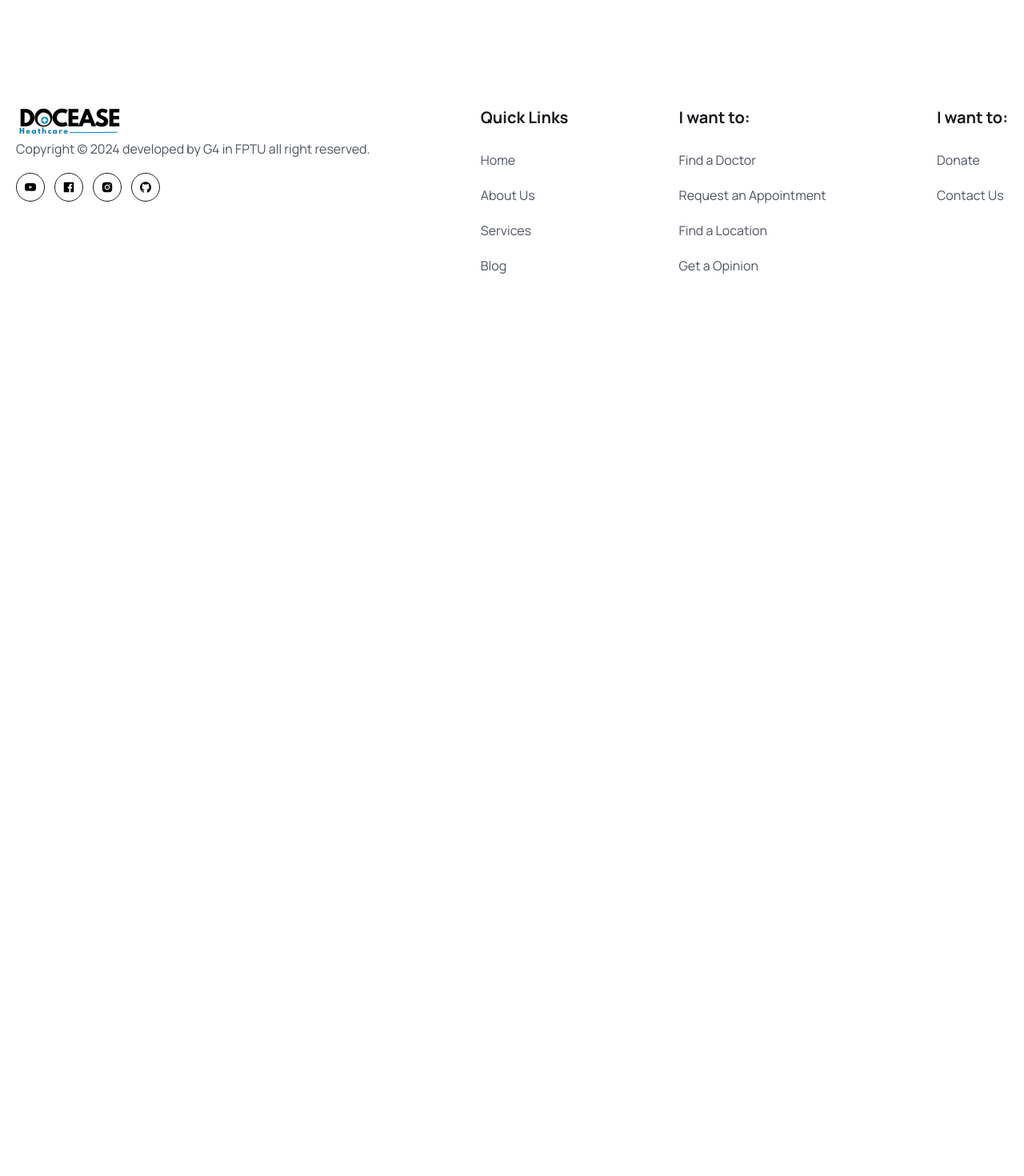
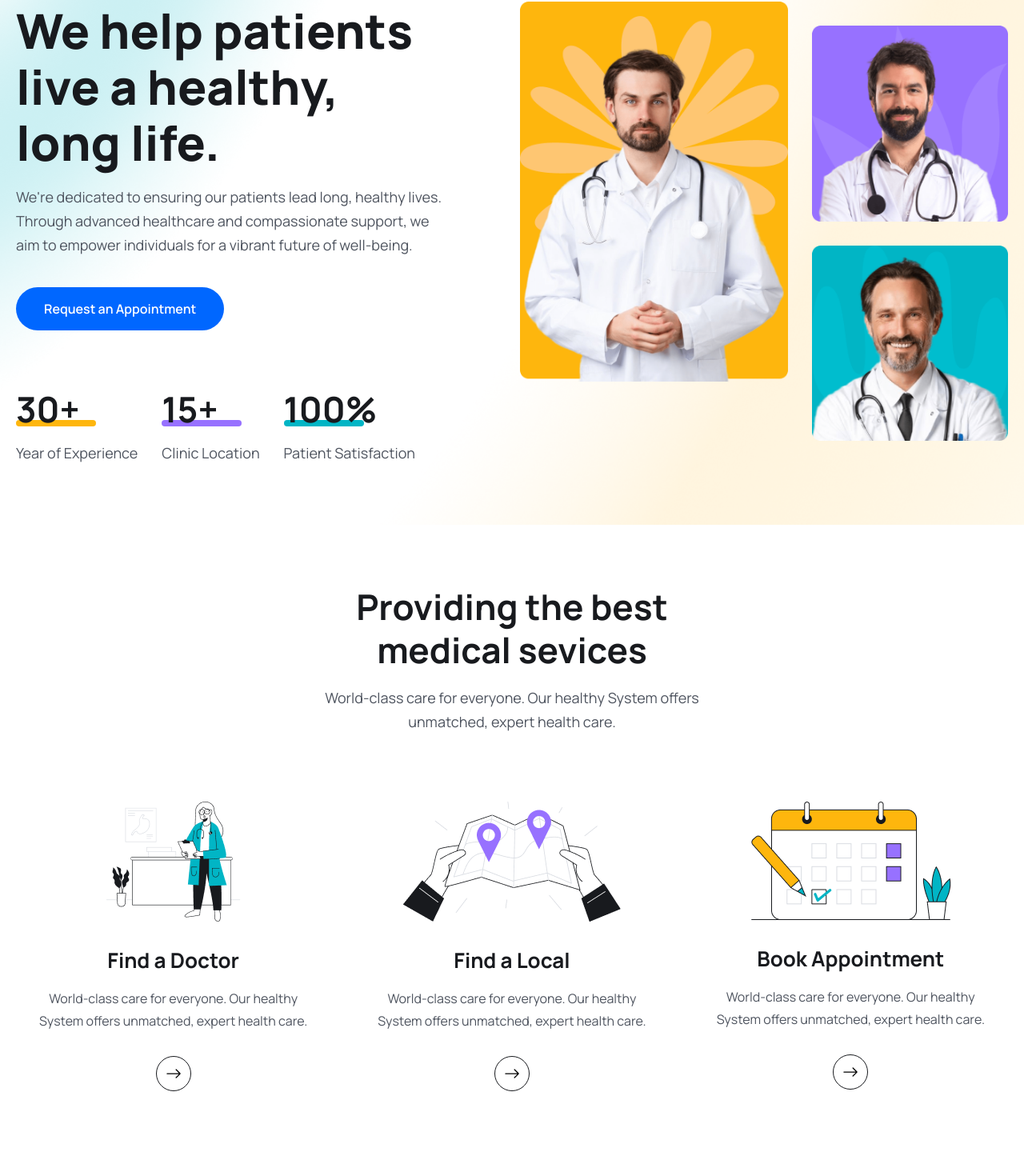
Before and after one commit to lehoangnhatlinh/DocEase-Booking, a React (Vite) app in the folder frontend/: page / in a window 1280 px wide. Shown: the part 158-1628 px from the top of the page at 80% size. Before the commit the page ends 800 px from the top, so only its background shows below. Built offline with nearby package versions, Linux system fonts and the light colour scheme; a web font is replaced by a local one.

Commit message:
Do banner and how work it section

```diff
--- a/frontend/src/components/Footer/Footer.jsx
+++ b/frontend/src/components/Footer/Footer.jsx
@@ -5,22 +5,22 @@
 const socialLinks = [
   {
     path: "",
-    icon: <AiFillYoutube/>
+    icon: <AiFillYoutube className='group-hover:text-white w-4 h-5'/>
   },
 
   {
     path: "",
-    icon: <AiFillFacebook/>
+    icon: <AiFillFacebook className='group-hover:text-white w-4 h-5'/>
   },
 
   {
     path: "",
-    icon: <AiFillInstagram/>
+    icon: <AiFillInstagram className='group-hover:text-white w-4 h-5'/>
   },
 
   {
     path: "https://github.com/lehoangnhatlinh/DocEase-Booking",
-    icon: <AiFillGithub/>
+    icon: <AiFillGithub className='group-hover:text-white w-4 h-5'/>
   },
 ]
 
@@ -86,11 +86,11 @@
 
   return (
     <footer className="pb-16 pt-10">
-      <div className="container flex justify-between">
+      <div className="container flex justify-between flex-col md:flex-row flex-wrap gap-[30px]">
         <div className="flex justify-between flex-col md:flex-row flex-wrap gap-[30px]">
           <div>
             <img src={logo} alt="" />
-            <p className="text-[16px] leading-7 font-[400] text-textColor">
+            <p className="text-[16px] mt-1 leading-7 font-[400] text-textColor">
               Copyright © {year} developed by G4 in FPTU all right reserved.
             </p>
 
--- a/frontend/src/index.css
+++ b/frontend/src/index.css
@@ -28,6 +28,10 @@
     .header {
         @apply bg-[url('./assets/images/mask.png')] bg-no-repeat bg-cover w-full h-[100px] leading-[100px]
     }
+
+    .banner_section {
+        @apply bg-[url('./assets/images/hero-bg.png')] bg-no-repeat bg-cover bg-no-repeat
+    }
 }
 
 @media only screen and (max-width: 1024px) {
--- a/frontend/src/pages/Home.jsx
+++ b/frontend/src/pages/Home.jsx
@@ -1,14 +1,168 @@
-import React from 'react'
+import heroImg01 from '../assets/images/hero-img01.png'
+import heroImg02 from '../assets/images/hero-img02.png'
+import heroImg03 from '../assets/images/hero-img03.png'
+import icon01 from '../assets/images/icon01.png'
+import icon02 from '../assets/images/icon02.png'
+import icon03 from '../assets/images/icon03.png'
+import { Link } from 'react-router-dom'
+import {BsArrowRight} from 'react-icons/bs'
 
 const Home = () => {
   return (
     <>
       {/* ========== banner ========== */}
-      <>
-        <section>
+      <section className="banner_section pt-[60px] 2xl:h-[800px]">
+        <div className="container">
+          <div className="flex flex-col lg:flex-row gap-[90px] items-center justify-between">
+            {/* ========== banner content left ========== */}
+            <div>
+              <div className="lg:w-[540px]">
+                <h1 className="text-[36px] leading-[46px] text-headingColor font-[800] md:text-[60px] md:leading-[70px]">
+                  We help patients live a healthy, long life.
+                </h1>
+                <p className="text_para">
+                  We're dedicated to ensuring our patients lead long, healthy
+                  lives. Through advanced healthcare and compassionate support,
+                  we aim to empower individuals for a vibrant future of
+                  well-being.
+                </p>
 
-        </section>
-      </>
+                <button className="btn">Request an Appointment</button>
+              </div>
+
+              <div className="mt-[30px] lg:mt-[70px] flex flex-col lg:flex-row lg:items-center gap-5 lg:gap-[30px]">
+                <div>
+                  <h2 className="text-[36px] leading-[56px] lg:text-[44px] lg:leading-[56px] font-[700] text-headingColor">
+                    30+
+                  </h2>
+                  <span className="w-[100px] h-2 bg-yellowColor rounded-full block mt-[-14px]"></span>
+                  <p className="text_para">Year of Experience</p>
+                </div>
+
+                <div>
+                  <h2 className="text-[36px] leading-[56px] lg:text-[44px] lg:leading-[56px] font-[700] text-headingColor">
+                    15+
+                  </h2>
+                  <span className="w-[100px] h-2 bg-purpleColor rounded-full block mt-[-14px]"></span>
+                  <p className="text_para">Clinic Location</p>
+                </div>
+
+                <div>
+                  <h2 className="text-[36px] leading-[56px] lg:text-[44px] lg:leading-[56px] font-[700] text-headingColor">
+                    100%
+                  </h2>
+                  <span className="w-[100px] h-2 bg-irisBlueColor rounded-full block mt-[-14px]"></span>
+                  <p className="text_para">Patient Satisfaction</p>
+                </div>
+              </div>
+            </div>
+            {/* ========== banner content left end ========== */}
+
+            {/* ========== banner content right ========== */}
+            <div className="flex gap-[30px] justify-end">
+              <div>
+                <img className="w-full" src={heroImg01} alt="" />
+              </div>
+
+              <div className="mt-[30px]">
+                <img className="w-full mb-[30px]" src={heroImg02} alt="" />
+                <img className="w-full mb-[30px]" src={heroImg03} alt="" />
+              </div>
+            </div>
+            {/* ========== banner content right end ========== */}
+          </div>
+        </div>
+      </section>
+      {/* ========== banner end ========== */}
+
+      {/* ==========  ========== */}
+      <section>
+        <div className="container">
+          <div className="lg:w-[470px] mx-auto">
+            <h2 className="heading text-center">
+              Providing the best medical sevices
+            </h2>
+            <p className="text_para text-center">
+              World-class care for everyone. Our healthy System offers
+              unmatched, expert health care.
+            </p>
+          </div>
+
+          <div className="grid grid-cols-1 md:grid-cols-2 lg:grid-cols-3 gap-5 lg:gap-[30px] mt-[30px] lg:mt-[55px]">
+            <div className="py-[30px] px-5">
+              <div className="flex items-center justify-center">
+                <img src={icon01} alt="" />
+              </div>
+
+              <div className="mt-[30px]">
+                <h2 className="text-[26px] leading-9 text-headingColor font-[700] text-center">
+                  Find a Doctor
+                </h2>
+                <p className="text-[16px] leading-7 text-textColor font-[400] mt-4 text-center">
+                  World-class care for everyone. Our healthy System offers
+                  unmatched, expert health care.
+                </p>
+
+                <Link
+                  to="/doctors"
+                  className="w-[44px] h-[44px] rounded-full border border-solid border-[#181A1E] flex items-center justify-center
+                  mt-[30px] mx-auto hover:bg-primaryColor hover:border-none"
+                >
+                  <BsArrowRight className="group-hover:text-white w-6 h-5" />
+                </Link>
+              </div>
+            </div>
+
+            <div className="py-[30px] px-5">
+              <div className="flex items-center justify-center">
+                <img src={icon02} alt="" />
+              </div>
+
+              <div className="mt-[30px]">
+                <h2 className="text-[26px] leading-9 text-headingColor font-[700] text-center">
+                  Find a Local
+                </h2>
+                <p className="text-[16px] leading-7 text-textColor font-[400] mt-4 text-center">
+                  World-class care for everyone. Our healthy System offers
+                  unmatched, expert health care.
+                </p>
+
+                <Link
+                  to="/doctors"
+                  className="w-[44px] h-[44px] rounded-full border border-solid border-[#181A1E] flex items-center justify-center
+                  mt-[30px] mx-auto hover:bg-primaryColor hover:border-none"
+                >
+                  <BsArrowRight className="group-hover:text-white w-6 h-5" />
+                </Link>
+              </div>
+            </div>
+
+            <div className="py-[30px] px-5">
+              <div className="flex items-center justify-center">
+                <img src={icon03} alt="" />
+              </div>
+
+              <div className="mt-[30px]">
+                <h2 className="text-[26px] leading-9 text-headingColor font-[700] text-center">
+                  Book Appointment
+                </h2>
+                <p className="text-[16px] leading-7 text-textColor font-[400] mt-4 text-center">
+                  World-class care for everyone. Our healthy System offers
+                  unmatched, expert health care.
+                </p>
+
+                <Link
+                  to="/doctors"
+                  className="w-[44px] h-[44px] rounded-full border border-solid border-[#181A1E] flex items-center justify-center
+                  mt-[30px] mx-auto hover:bg-primaryColor hover:border-none"
+                >
+                  <BsArrowRight className="group-hover:text-white w-6 h-5" />
+                </Link>
+              </div>
+            </div>
+          </div>
+        </div>
+      </section>
     </>
   );
 }
```
